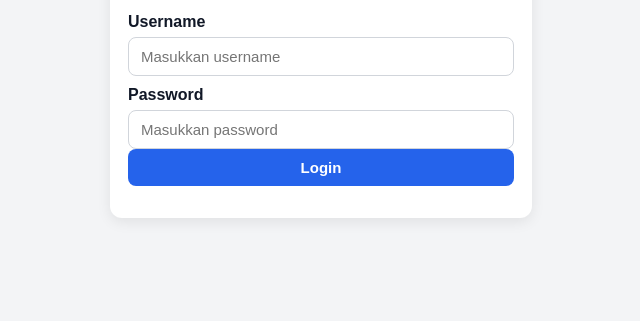
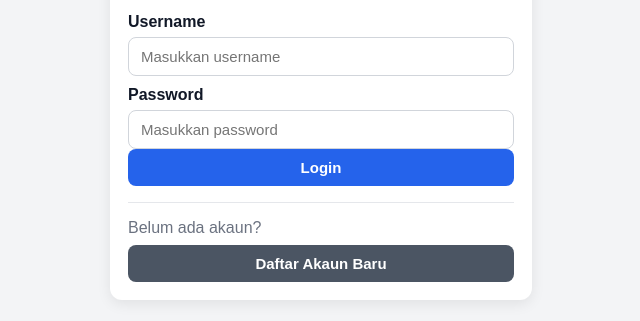
Before and after one commit to astal90/mortuary-web, a plain HTML site: page index.html in a window 1280 px wide. Shown: the part 157-478 px from the top of the page, without its empty margins (319-959 px from the left). Drawn offline with Linux system fonts and the light colour scheme.

Commit message:
index.html

```diff
--- a/index.html
+++ b/index.html
@@ -21,6 +21,13 @@
       <button id="loginBtn">Login</button>
 
       <p id="loginMsg" class="msg"></p>
+
+      <hr style="margin: 16px 0; border: 0; border-top: 1px solid #e5e7eb;">
+
+      <p class="muted" style="margin-bottom: 8px;">Belum ada akaun?</p>
+      <a href="register.html" style="text-decoration:none;">
+        <button type="button" class="btn-secondary">Daftar Akaun Baru</button>
+      </a>
     </div>
   </div>
 
```
